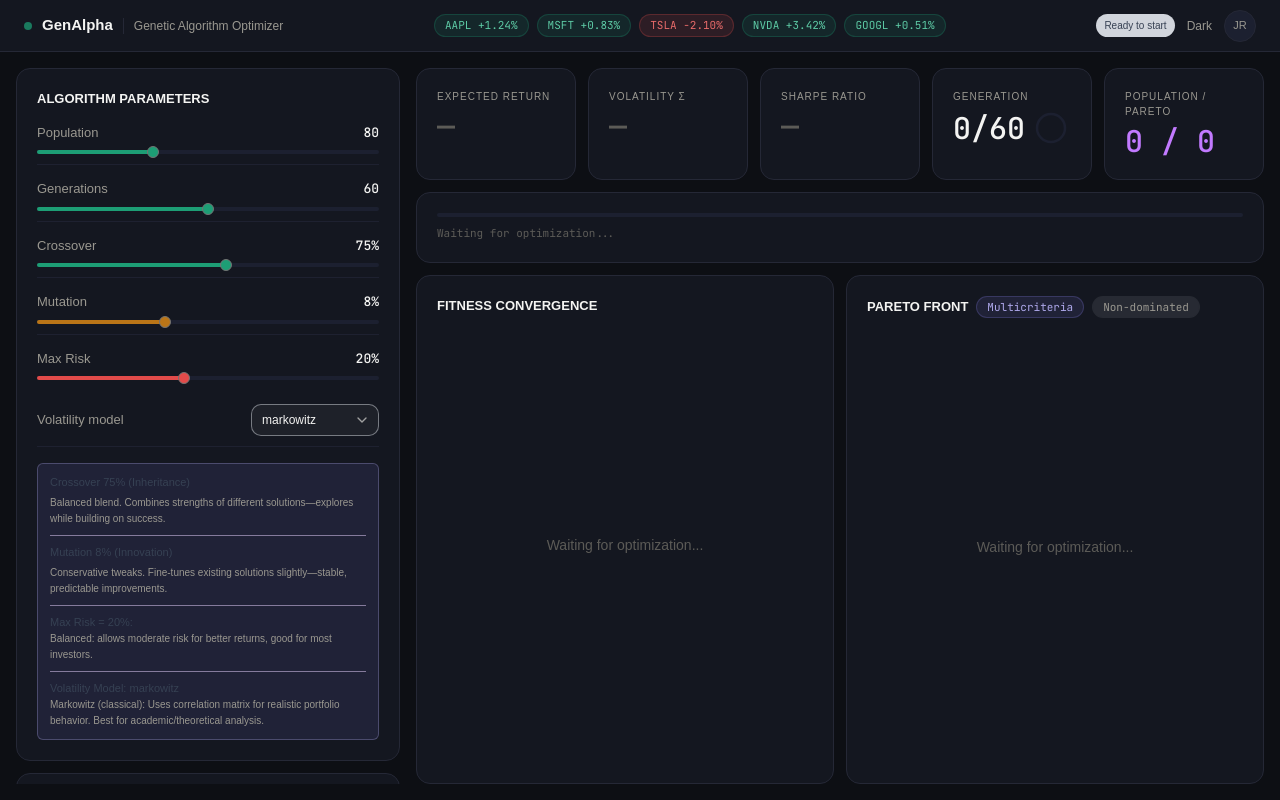
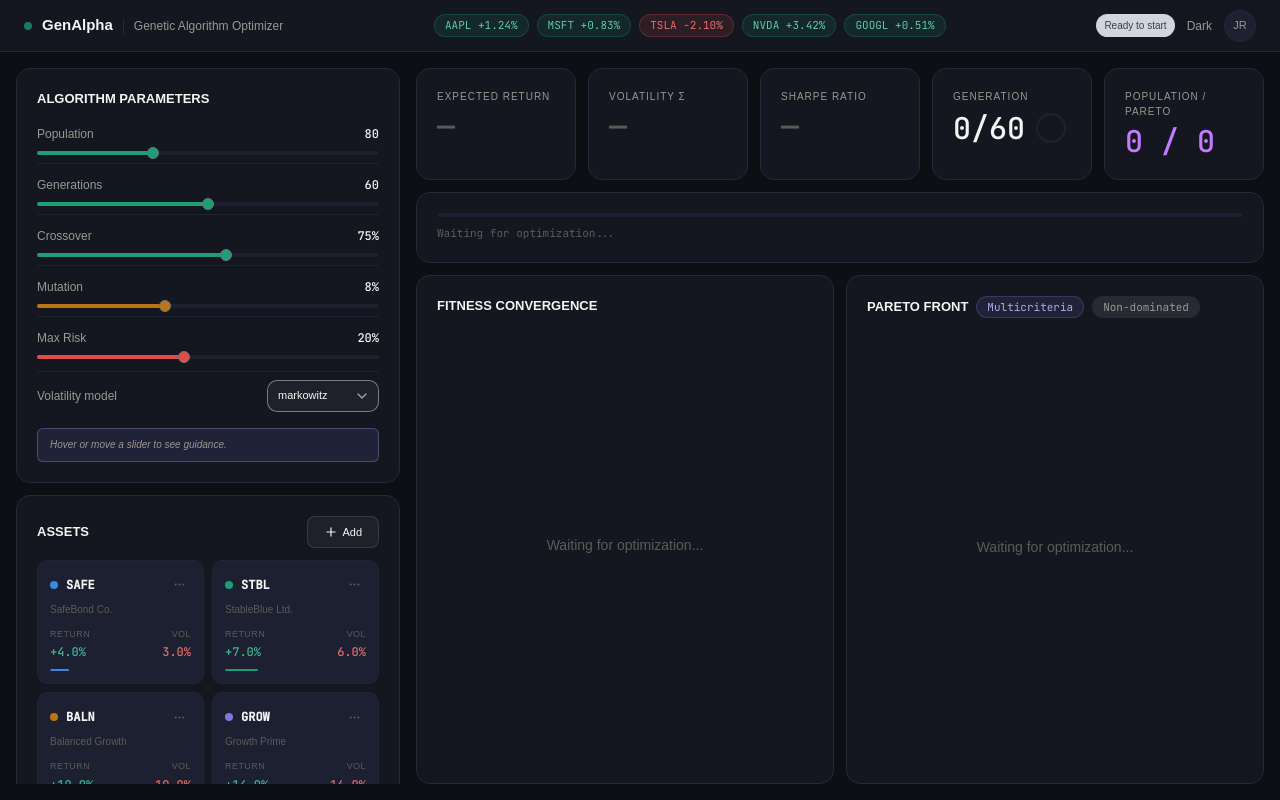
Before and after one commit to sanzouh/GenAlpha, a React (Vite) app: page / in a window 1280 px wide. Built offline with nearby package versions, Linux system fonts and the light colour scheme.

Commit message:
feat(param-panel): refactor ParamPanel to gain some spaces - one line parameters explaination - refactor syntax to activate tuto on hover or click - backup of the old ParamPanel version

```diff
--- a/src/components/ParamPanel.tsx
+++ b/src/components/ParamPanel.tsx
@@ -1,11 +1,10 @@
+import { useState } from "react";
 import { Slider } from "@/components/ui/slider";
 import type { GAParams } from "@/lib/geneticAlgorithm";
 import {
 	Select,
 	SelectContent,
-	/* SelectGroup, */
 	SelectItem,
-	/* SelectLabel, */
 	SelectTrigger,
 	SelectValue,
 } from "@/components/ui/select";
@@ -22,6 +21,7 @@ interface ParamConfig {
 	step: number;
 	unit?: string;
 	trackClassName?: string;
+	explain: (v: number) => string;
 }
 
 const PARAM_CONFIG: ParamConfig[] = [
@@ -32,6 +32,12 @@ const PARAM_CONFIG: ParamConfig[] = [
 		max: 200,
 		step: 10,
 		trackClassName: "bg-green-500",
+		explain: (v) =>
+			v <= 40
+				? "Small population — fast but may miss good solutions."
+				: v <= 100
+					? "Balanced size — good diversity and speed."
+					: "Large population — thorough search, slower per generation.",
 	},
 	{
 		key: "generations",
@@ -40,6 +46,12 @@ const PARAM_CONFIG: ParamConfig[] = [
 		max: 100,
 		step: 10,
 		trackClassName: "bg-green-500",
+		explain: (v) =>
+			v <= 30
+				? "Few generations — quick result, may not fully converge."
+				: v <= 60
+					? "Standard run — enough time to find good solutions."
+					: "Long run — maximizes convergence, takes more time.",
 	},
 	{
 		key: "crossoverRate",
@@ -49,6 +61,10 @@ const PARAM_CONFIG: ParamConfig[] = [
 		step: 5,
 		unit: "%",
 		trackClassName: "bg-green-500",
+		explain: (v) =>
+			v >= 80
+				? "High crossover — fast convergence but narrow exploration."
+				: "Balanced blend — combines solutions while keeping diversity.",
 	},
 	{
 		key: "mutationRate",
@@ -58,6 +74,10 @@ const PARAM_CONFIG: ParamConfig[] = [
 		step: 1,
 		unit: "%",
 		trackClassName: "bg-amber-500",
+		explain: (v) =>
+			v >= 10
+				? "High mutation — discovers new portfolios, risk of instability."
+				: "Conservative — fine-tunes existing solutions steadily.",
 	},
 	{
 		key: "maxRisk",
@@ -67,124 +87,107 @@ const PARAM_CONFIG: ParamConfig[] = [
 		step: 1,
 		unit: "%",
 		trackClassName: "bg-red-500",
+		explain: (v) =>
+			v <= 15
+				? "Conservative — prioritizes stability over returns."
+				: v <= 25
+					? "Balanced — moderate risk for better returns."
+					: "Aggressive — maximizes returns, accepts high volatility.",
 	},
 ];
+
+const VOLATILITY_EXPLAIN: Record<GAParams["volatilityMode"], string> = {
+	markowitz: "Markowitz model — realistic risk modeling, ideal for analysis.",
+	linear: "Simplified model — more dispersed results, ideal for exploration.",
+};
 
 interface ParamPanelProps {
 	values: GAParams;
 	onChange: <K extends keyof GAParams>(key: K, value: GAParams[K]) => void;
 }
 
-const VOLATILITY_MODES = ["markowitz", "linear"] as const;
+export default function ParamPanel({ values, onChange }: ParamPanelProps) {
+	const [activeKey, setActiveKey] = useState<
+		NumericGAParamKey | "volatilityMode" | null
+	>(null);
 
-export default function ParamPanel({ values, onChange }: ParamPanelProps) {
+	const explanation = (() => {
+		if (!activeKey) return "Hover or move a slider to see guidance.";
+		if (activeKey === "volatilityMode")
+			return VOLATILITY_EXPLAIN[values.volatilityMode];
+		const config = PARAM_CONFIG.find((p) => p.key === activeKey);
+		return config?.explain(values[activeKey]) ?? "";
+	})();
+
 	return (
 		<div className="card flex flex-col gap-1">
-			{/* Header */}
-			<p className="text-[13px] font-semibold uppercase text-gray-900">
-				Algorithm parameters
+			<p className="text-[13px] font-semibold uppercase text-gray-900 mb-1">
+				Algorithm Parameters
 			</p>
 
 			{PARAM_CONFIG.map((p, i) => (
 				<div
 					key={p.key}
-					className={`flex flex-col gap-2 py-2.5 ${
+					className={`flex flex-col gap-2 py-2 ${
 						i < PARAM_CONFIG.length - 1 ? "border-b border-gray-100" : ""
 					}`}
+					onMouseEnter={() => setActiveKey(p.key)}
+					onMouseLeave={() => setActiveKey(null)}
 				>
-					{/* Label + valeur */}
 					<div className="flex items-center justify-between">
-						<span className="text-[13px] text-gray-600">{p.label}</span>
-						<span className="font-mono text-[13px] font-medium text-gray-900">
+						<span className="text-[12px] text-gray-600">{p.label}</span>
+						<span className="font-mono text-[12px] font-medium text-gray-900">
 							{values[p.key]}
 							{p.unit ?? ""}
 						</span>
 					</div>
-
-					{/* Slider shadcn customisé */}
 					<Slider
 						min={p.min}
 						max={p.max}
 						step={p.step}
 						value={[values[p.key]]}
-						onValueChange={([v]) => onChange(p.key, v)}
+						onValueChange={([v]) => {
+							onChange(p.key, v);
+							setActiveKey(p.key);
+						}}
 						trackClassName={p.trackClassName}
 						className="w-full"
 					/>
 				</div>
 			))}
 
-			<div className="flex flex-col gap-2 py-2.5 border-b border-gray-100">
-				<div className="flex items-center justify-between">
-					<span className="text-[13px] text-gray-600">Volatility model</span>
+			{/* Volatility mode */}
+			<div
+				className="flex items-center justify-between py-2 border-t border-gray-100"
+				onMouseEnter={() => setActiveKey("volatilityMode")}
+				onMouseLeave={() => setActiveKey(null)}
+			>
+				<span className="text-[12px] text-gray-600">Volatility model</span>
 				<Select
 					value={values.volatilityMode}
 					onValueChange={(v) =>
 						onChange("volatilityMode", v as GAParams["volatilityMode"])
 					}
 				>
-						<SelectTrigger className="w-32 h-7 text-[12px] bg-elevated border-gray-300/50">
+					<SelectTrigger className="w-28 h-7 text-[11px] bg-elevated border-gray-300/50">
 						<SelectValue />
 					</SelectTrigger>
 					<SelectContent className="bg-elevated border-gray-300/50">
-							{VOLATILITY_MODES.map((mode) => (
-								<SelectItem key={mode} value={mode} className="text-[12px]">
-									{mode}
+						<SelectItem value="markowitz" className="text-[11px]">
+							markowitz
 						</SelectItem>
-							))}
+						<SelectItem value="linear" className="text-[11px]">
+							linear
+						</SelectItem>
 					</SelectContent>
 				</Select>
 			</div>
-			</div>
 
-			{/* Explainer */}
-			<div
-				className="mt-3 rounded-sm border border-purple-300/30
-                      bg-purple-100 px-3 py-2.5 space-y-2"
-			>
-				<div className="space-y-1">
-					<p className="text-[11px] text-gray-700 font-medium">
-						Crossover {values.crossoverRate}% (Inheritance)
+			{/* Zone d'explication unique — dynamique */}
+			<div className="mt-1 rounded-sm border border-purple-300/30 bg-purple-100 px-3 py-2">
+				<p className="text-[10px] text-gray-600 leading-relaxed italic transition-all duration-150">
+					{explanation}
 				</p>
-					<p className="text-[10px] text-gray-600 leading-relaxed">
-						{values.crossoverRate >= 80
-							? "Strong focus on proven solutions. Like picking the best from top performers—fast convergence but narrow scope."
-							: "Balanced blend. Combines strengths of different solutions—explores while building on success."}
-					</p>
-				</div>
-
-				<div className="space-y-1 pt-2 border-t border-purple-200/50">
-					<p className="text-[11px] text-gray-700 font-medium">
-						Mutation {values.mutationRate}% (Innovation)
-					</p>
-					<p className="text-[10px] text-gray-600 leading-relaxed">
-						{values.mutationRate >= 10
-							? "Aggressive random changes. Discovers completely new portfolios—higher risk of instability but finds breakthrough solutions."
-							: "Conservative tweaks. Fine-tunes existing solutions slightly—stable, predictable improvements."}
-					</p>
-				</div>
-				<div className="mt-2 pt-2 border-t border-purple-200/50">
-					<p className="text-[11px] text-gray-700 font-medium">
-						Max Risk = {values.maxRisk}%:
-					</p>
-					<p className="text-[10px] text-gray-600 leading-relaxed">
-						{values.maxRisk <= 15
-							? "Conservative: prioritizes low-risk portfolios, may limit high-return opportunities."
-							: values.maxRisk <= 25
-								? "Balanced: allows moderate risk for better returns, good for most investors."
-								: "Aggressive: explores high-risk portfolios, maximizes potential returns but increases volatility."}
-					</p>
-				</div>
-				<div className="mt-2 pt-2 border-t border-purple-200/50">
-					<p className="text-[11px] text-gray-700 font-medium">
-						Volatility Model: {values.volatilityMode}
-					</p>
-					<p className="text-[10px] text-gray-600 leading-relaxed">
-						{values.volatilityMode === "markowitz"
-							? "Markowitz (classical): Uses correlation matrix for realistic portfolio behavior. Best for academic/theoretical analysis."
-							: "Linear (simplified): Direct asset variance sum. Produces more dispersed, varied portfolios—ideal for exploration."}
-					</p>
-				</div>
 			</div>
 		</div>
 	);
--- /dev/null
+++ b/src/components/ParamPanelBackup.tsx
@@ -0,0 +1,191 @@
+import { Slider } from "@/components/ui/slider";
+import type { GAParams } from "@/lib/geneticAlgorithm";
+import {
+	Select,
+	SelectContent,
+	/* SelectGroup, */
+	SelectItem,
+	/* SelectLabel, */
+	SelectTrigger,
+	SelectValue,
+} from "@/components/ui/select";
+
+type NumericGAParamKey = {
+	[K in keyof GAParams]: GAParams[K] extends number ? K : never;
+}[keyof GAParams];
+
+interface ParamConfig {
+	key: NumericGAParamKey;
+	label: string;
+	min: number;
+	max: number;
+	step: number;
+	unit?: string;
+	trackClassName?: string;
+}
+
+const PARAM_CONFIG: ParamConfig[] = [
+	{
+		key: "populationSize",
+		label: "Population",
+		min: 20,
+		max: 200,
+		step: 10,
+		trackClassName: "bg-green-500",
+	},
+	{
+		key: "generations",
+		label: "Generations",
+		min: 20,
+		max: 100,
+		step: 10,
+		trackClassName: "bg-green-500",
+	},
+	{
+		key: "crossoverRate",
+		label: "Crossover",
+		min: 50,
+		max: 95,
+		step: 5,
+		unit: "%",
+		trackClassName: "bg-green-500",
+	},
+	{
+		key: "mutationRate",
+		label: "Mutation",
+		min: 1,
+		max: 20,
+		step: 1,
+		unit: "%",
+		trackClassName: "bg-amber-500",
+	},
+	{
+		key: "maxRisk",
+		label: "Max Risk",
+		min: 5,
+		max: 40,
+		step: 1,
+		unit: "%",
+		trackClassName: "bg-red-500",
+	},
+];
+
+interface ParamPanelProps {
+	values: GAParams;
+	onChange: <K extends keyof GAParams>(key: K, value: GAParams[K]) => void;
+}
+
+const VOLATILITY_MODES = ["markowitz", "linear"] as const;
+
+export default function ParamPanel({ values, onChange }: ParamPanelProps) {
+	return (
+		<div className="card flex flex-col gap-1">
+			{/* Header */}
+			<p className="text-[13px] font-semibold uppercase text-gray-900">
+				Algorithm parameters
+			</p>
+
+			{PARAM_CONFIG.map((p, i) => (
+				<div
+					key={p.key}
+					className={`flex flex-col gap-2 py-2.5 ${
+						i < PARAM_CONFIG.length - 1 ? "border-b border-gray-100" : ""
+					}`}
+				>
+					{/* Label + valeur */}
+					<div className="flex items-center justify-between">
+						<span className="text-[13px] text-gray-600">{p.label}</span>
+						<span className="font-mono text-[13px] font-medium text-gray-900">
+							{values[p.key]}
+							{p.unit ?? ""}
+						</span>
+					</div>
+
+					{/* Slider shadcn customisé */}
+					<Slider
+						min={p.min}
+						max={p.max}
+						step={p.step}
+						value={[values[p.key]]}
+						onValueChange={([v]) => onChange(p.key, v)}
+						trackClassName={p.trackClassName}
+						className="w-full"
+					/>
+				</div>
+			))}
+
+			<div className="flex flex-col gap-2 py-2.5 border-b border-gray-100">
+				<div className="flex items-center justify-between">
+					<span className="text-[13px] text-gray-600">Volatility model</span>
+					<Select
+						value={values.volatilityMode}
+						onValueChange={(v) =>
+							onChange("volatilityMode", v as GAParams["volatilityMode"])
+						}
+					>
+						<SelectTrigger className="w-32 h-7 text-[12px] bg-elevated border-gray-300/50">
+							<SelectValue />
+						</SelectTrigger>
+						<SelectContent className="bg-elevated border-gray-300/50">
+							{VOLATILITY_MODES.map((mode) => (
+								<SelectItem key={mode} value={mode} className="text-[12px]">
+									{mode}
+								</SelectItem>
+							))}
+						</SelectContent>
+					</Select>
+				</div>
+			</div>
+
+			{/* Explainer */}
+			<div
+				className="mt-3 rounded-sm border border-purple-300/30
+                      bg-purple-100 px-3 py-2.5 space-y-2"
+			>
+				<div className="space-y-1">
+					<p className="text-[11px] text-gray-700 font-medium">
+						Crossover {values.crossoverRate}% (Inheritance)
+					</p>
+					<p className="text-[10px] text-gray-600 leading-relaxed">
+						{values.crossoverRate >= 80
+							? "Strong focus on proven solutions. Like picking the best from top performers—fast convergence but narrow scope."
+							: "Balanced blend. Combines strengths of different solutions—explores while building on success."}
+					</p>
+				</div>
+
+				<div className="space-y-1 pt-2 border-t border-purple-200/50">
+					<p className="text-[11px] text-gray-700 font-medium">
+						Mutation {values.mutationRate}% (Innovation)
+					</p>
+					<p className="text-[10px] text-gray-600 leading-relaxed">
+						{values.mutationRate >= 10
+							? "Aggressive random changes. Discovers completely new portfolios—higher risk of instability but finds breakthrough solutions."
+							: "Conservative tweaks. Fine-tunes existing solutions slightly—stable, predictable improvements."}
+					</p>
+				</div>
+				<div className="mt-2 pt-2 border-t border-purple-200/50">
+					<p className="text-[11px] text-gray-700 font-medium">
+						Max Risk = {values.maxRisk}%:
+					</p>
+					<p className="text-[10px] text-gray-600 leading-relaxed">
+						{values.maxRisk <= 15
+							? "Conservative: prioritizes low-risk portfolios, may limit high-return opportunities."
+							: values.maxRisk <= 25
+								? "Balanced: allows moderate risk for better returns, good for most investors."
+								: "Aggressive: explores high-risk portfolios, maximizes potential returns but increases volatility."}
+					</p>
+				</div>
+				<div className="mt-2 pt-2 border-t border-purple-200/50">
+					<p className="text-[11px] text-gray-700 font-medium">
+						Volatility Model: {values.volatilityMode}
+					</p>
+					<p className="text-[10px] text-gray-600 leading-relaxed">
+						{values.volatilityMode === "markowitz"
+							? "Markowitz (classical): Uses correlation matrix for realistic portfolio behavior. Best for academic/theoretical analysis."
+							: "Linear (simplified): Direct asset variance sum. Produces more dispersed, varied portfolios—ideal for exploration."}
+					</p>
+				</div>
+			</div>
+		</div>
+	);
+}
```
Also changed, not shown: src/App.css (deleted). Lines whose indentation alone changed are shown as unchanged.
